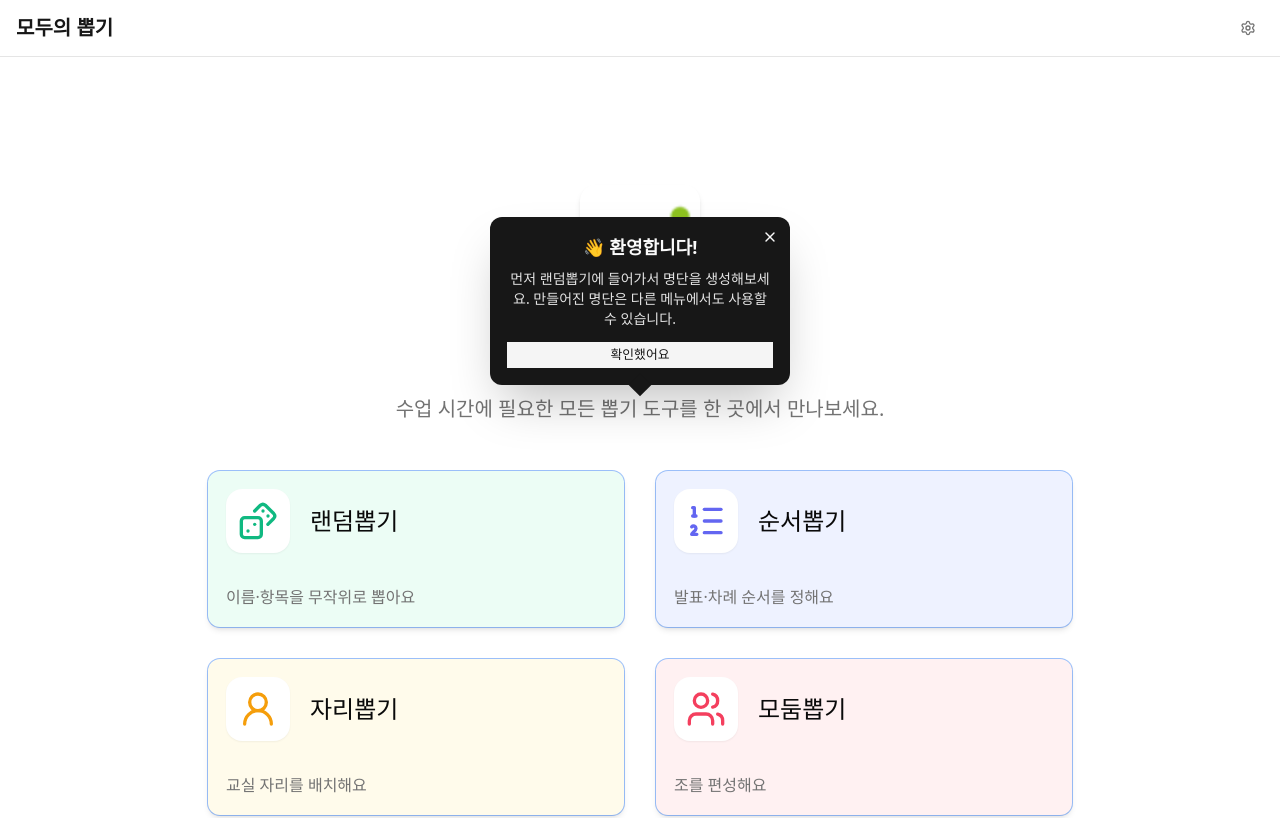
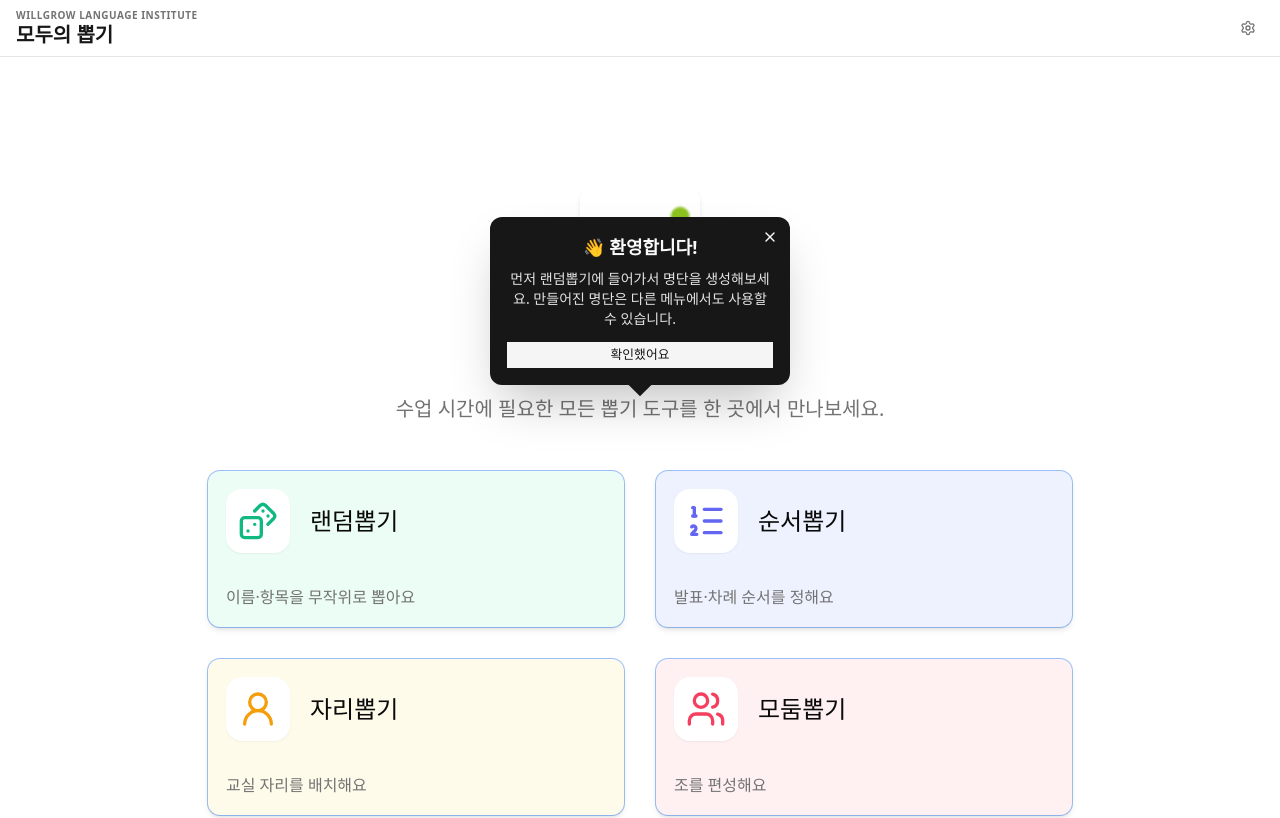
Before and after one commit to Jiwanimastrr/portal, a Next.js app in the folder pickall/: page / in a window 1280 px wide. Shown: the top 818 px of the page. Built offline with nearby package versions, Linux system fonts and the light colour scheme; a web font is replaced by a local one.

Commit message:
feat(pickall): add Willgrow Language Institute text to header

```diff
--- a/pickall/app/layout.tsx
+++ b/pickall/app/layout.tsx
@@ -42,7 +42,8 @@ export default function RootLayout({
           <div className="flex flex-1 flex-col">
             <header className="sticky top-0 z-50 w-full border-b bg-background/95 backdrop-blur supports-[backdrop-filter]:bg-background/60">
               <div className="container mx-auto flex h-14 items-center justify-between px-4">
-                <div className="flex items-center gap-2">
+                <div className="flex flex-col">
+                  <span className="text-[10px] font-semibold text-muted-foreground uppercase tracking-wider mb-[-2px]">Willgrow Language Institute</span>
                   <Link href="/" className="flex items-center space-x-2">
                     <span className="font-bold text-xl text-primary">모두의 뽑기</span>
                   </Link>
```
